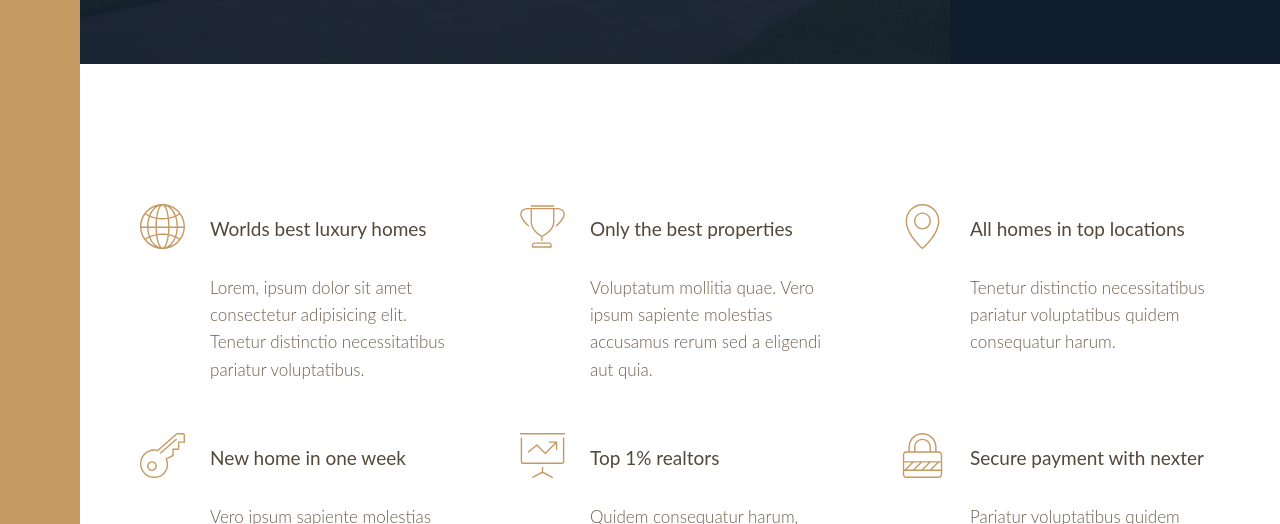
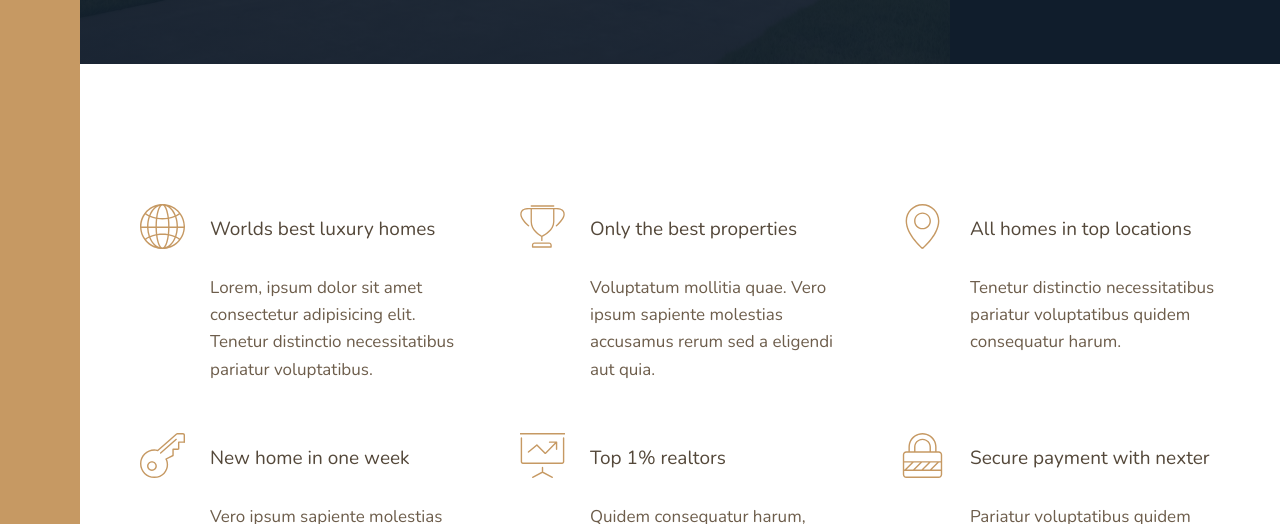
Before and after one commit to sharifulalam-dev/nexter, a plain HTML site: page index.html in a window 1280 px wide. Shown: the part 576-1100 px from the top of the page. Drawn offline with nearby package versions, Linux system fonts and the light colour scheme.

Commit message:
css updated

```diff
--- a/css/style.css
+++ b/css/style.css
@@ -1,3 +1,6 @@
+
+@import url('https://fonts.googleapis.com/css2?family=Josefin+Sans:ital,wght@0,100..700;1,100..700&family=Nunito:ital,wght@0,200..1000;1,200..1000&display=swap');
+
 *,
 *::before,
 *::after {
@@ -13,8 +16,8 @@ html {
       font-size: 50%; } }
 
 body {
-  font-family: "Lato", sans-serif;
-  /* font-family: 'Nunito', sans-serif;*/
+
+  font-family: 'Nunito', sans-serif;
   font-weight: 300;
   line-height: 1.6;
   color: #6d5d4b; }
```
